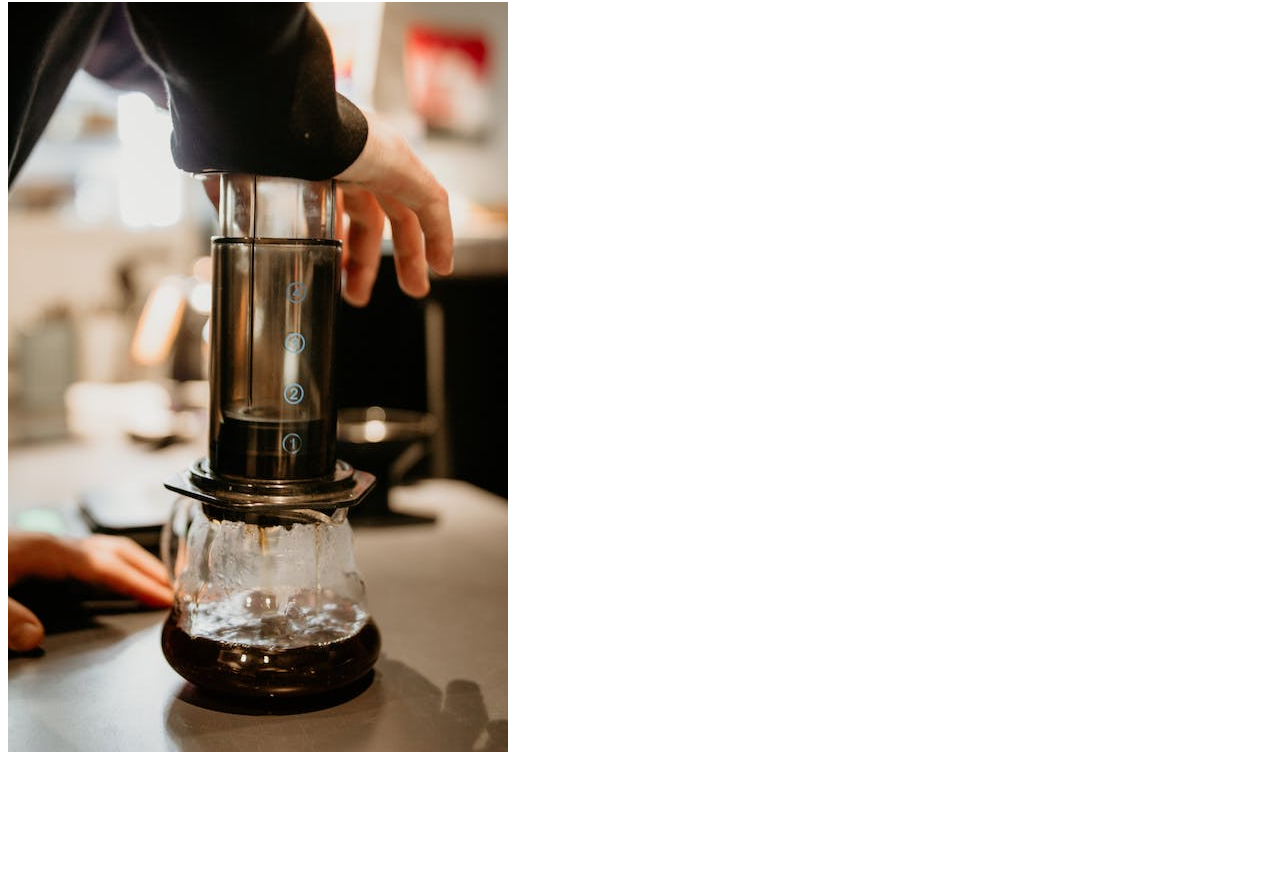
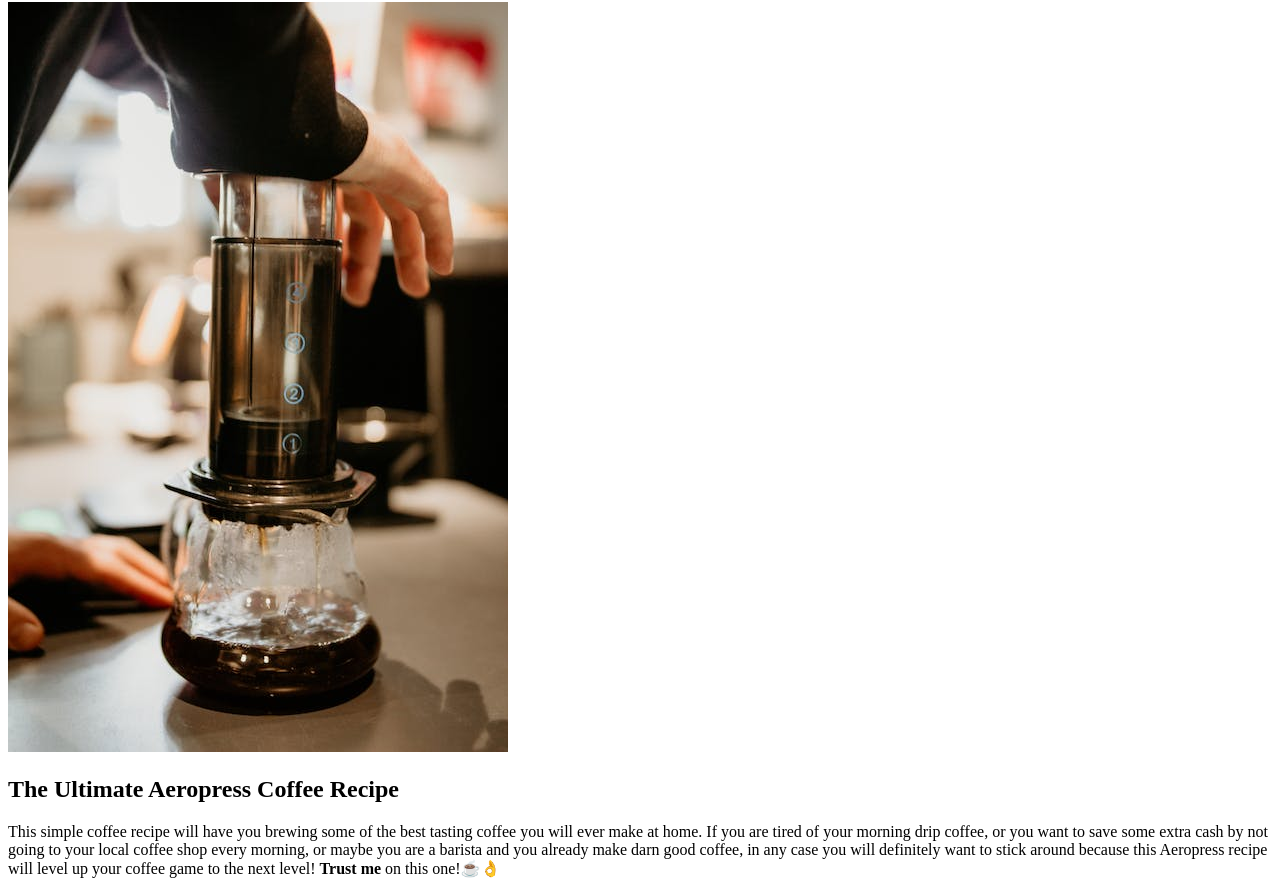
Before and after one commit to michael-hoang/odin-recipes, a plain HTML site: page recipes/aeropress.html in a window 1280 px wide. Shown: the part 78-972 px from the top of the page. Before the commit the page ends 842 px from the top, so only its background shows below. Drawn offline with Linux system fonts and the light colour scheme.

Commit message:
Add introduction to aeropress recipe

```diff
--- a/recipes/aeropress.html
+++ b/recipes/aeropress.html
@@ -8,5 +8,12 @@
   <body>
     <h1>Aeropress Coffee</h1>
     <img src="../images/aeropress.jpeg" alt="aeropress-coffee-image">
+    <h2>The Ultimate Aeropress Coffee Recipe</h2>
+    <p>This simple coffee recipe will have you brewing some of the best tasting coffee you will
+       ever make at home. If you are tired of your morning drip coffee, or you want to save some extra cash
+       by not going to your local coffee shop every morning, or maybe you are a barista and you already make
+       darn good coffee, in any case you will definitely want to stick around because this Aeropress recipe will
+       level up your coffee game to the next level! <strong>Trust me</strong> on this one!☕👌</p>
+
   </body>
 </html>
```
